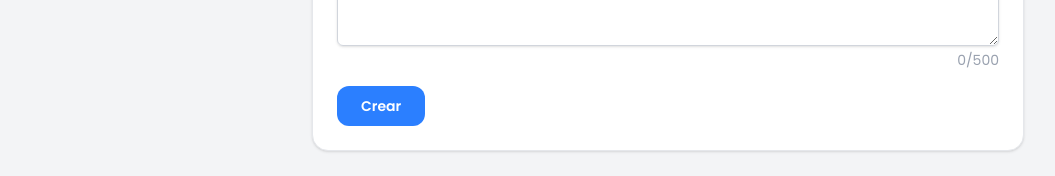
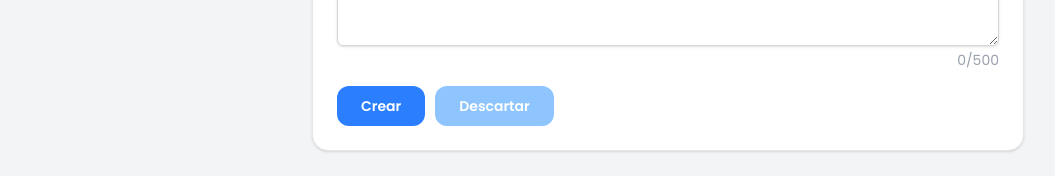
Before and after one commit to Maxi-Andres/booklibre-frontend, a React (Vite) app: page /crear-libro in a window 1280 px wide. Shown: the part 883-1059 px from the top of the page, without its empty margins (112-1167 px from the left). Built offline with nearby package versions, Linux system fonts and the light colour scheme; no server answers; sample sign-in values are in the browser's storage.

Commit message:
new button discard changes

```diff
--- a/src/pages/editBook.tsx
+++ b/src/pages/editBook.tsx
@@ -3,14 +3,13 @@ import { InputField } from "@/components/InputField"
 import  ValidationField  from "@/validation/ValidationField"
 import { ValidationMessage } from "@/validation/validationMessage"
 import { Book } from "@/model/book"
-import { BookType } from "@/types/bookType"
 import { Author } from "@/model/author"
 import { useEffect, useState } from "react"
 import { BookGender } from "@/types/bookGender"
 import { GenericCombobox } from "@/components/GenericComboBox"
 import { Languages } from "@/types/languages"
 import { BookCondition } from "@/types/bookCondition"
-import { useParams } from 'react-router'
+import { useParams, useNavigate } from 'react-router'
 import { Button } from "@headlessui/react"
 import { bookService } from "@/services/bookService"
 import { showToast } from "@/utils/toast"
@@ -23,14 +22,22 @@ import {  TextareaField } from "@/components/Textarea"
   const isEditing = !!id
   const [errors, setErrors] = useState<Array<ValidationMessage>>([])
   const [book, setBook] = useState<Book>( new Book())
+  const navigate = useNavigate()
 
   useEffect(() => {
-  if (isEditing) {
-    bookService.getBookDetail(Number(id)).then(found => {
+  if (!isEditing) return
+
+  const fetchBook = async () => {
+    try {
+      const found = await bookService.getBookDetail(Number(id))
       if (found) setBook(found)
-    })
+    } catch (error) {
+      showToast.httpError(error, 'Error al cargar el libro')
+    }
   }
-}, [id])
+
+  fetchBook()
+ }, [id])
 
 
 
@@ -288,10 +295,17 @@ import {  TextareaField } from "@/components/Textarea"
                 />
                 <ValidationField field="desc" errors={errors} />
               </div>
-              <div>
+              <div >
+                <span style={{marginRight:5}}>
                 <Button onClick={handleSubmit} className="mt-4 inline-block rounded-xl bg-blue-500 px-6 py-2.5 text-sm font-semibold text-white transition-all duration-150 ease-out hover:scale-[1.08] hover:bg-blue-600">
                 {isEditing ? 'Guardar cambios' : 'Crear'}
                 </Button>
+                </span>
+                <span style={{marginLeft:5}}>
+                <Button onClick={() => navigate(-1)} className="mt-4 inline-block rounded-xl bg-blue-300 px-6 py-2.5 text-sm font-semibold text-white transition-all duration-150 ease-out hover:scale-[1.08] hover:bg-blue-600">
+                {isEditing ? 'Descartar cambios' : 'Descartar'}
+                </Button>
+                </span>
               </div>
           </div>
           </div>
```
